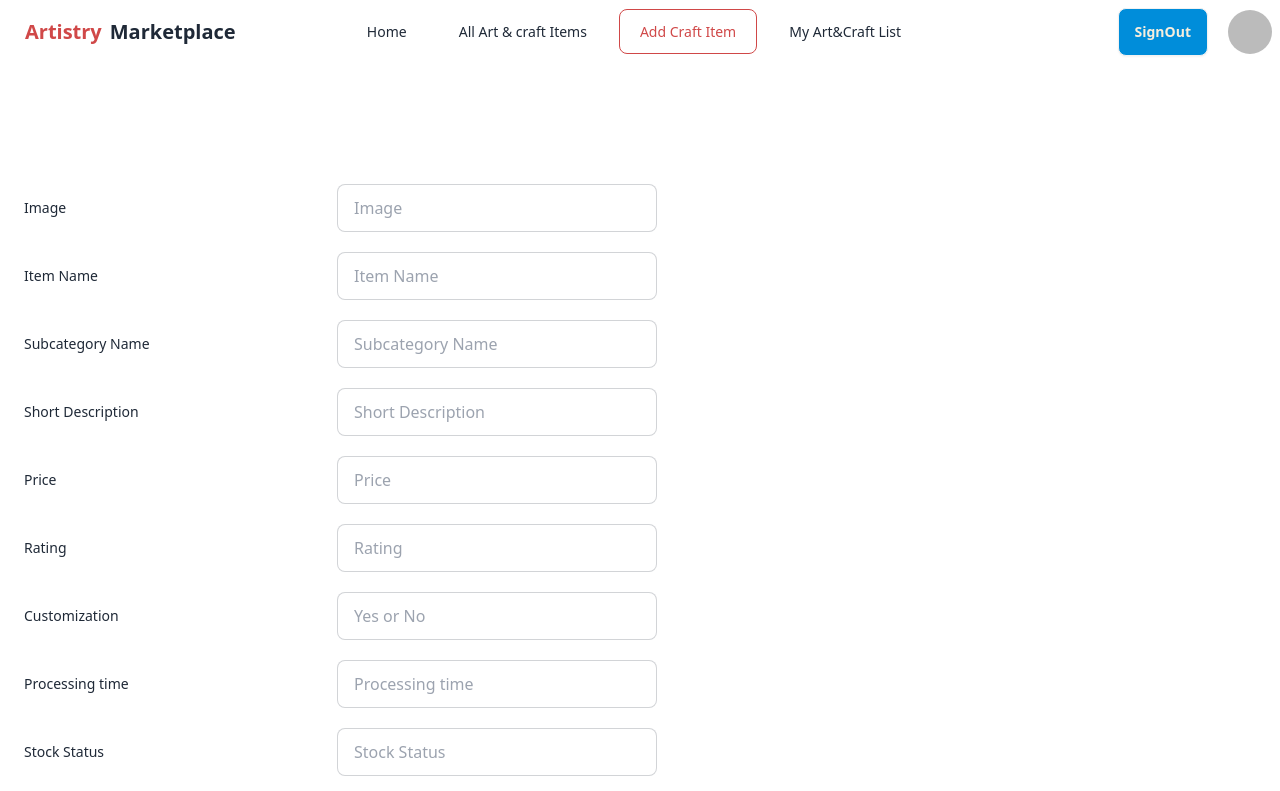
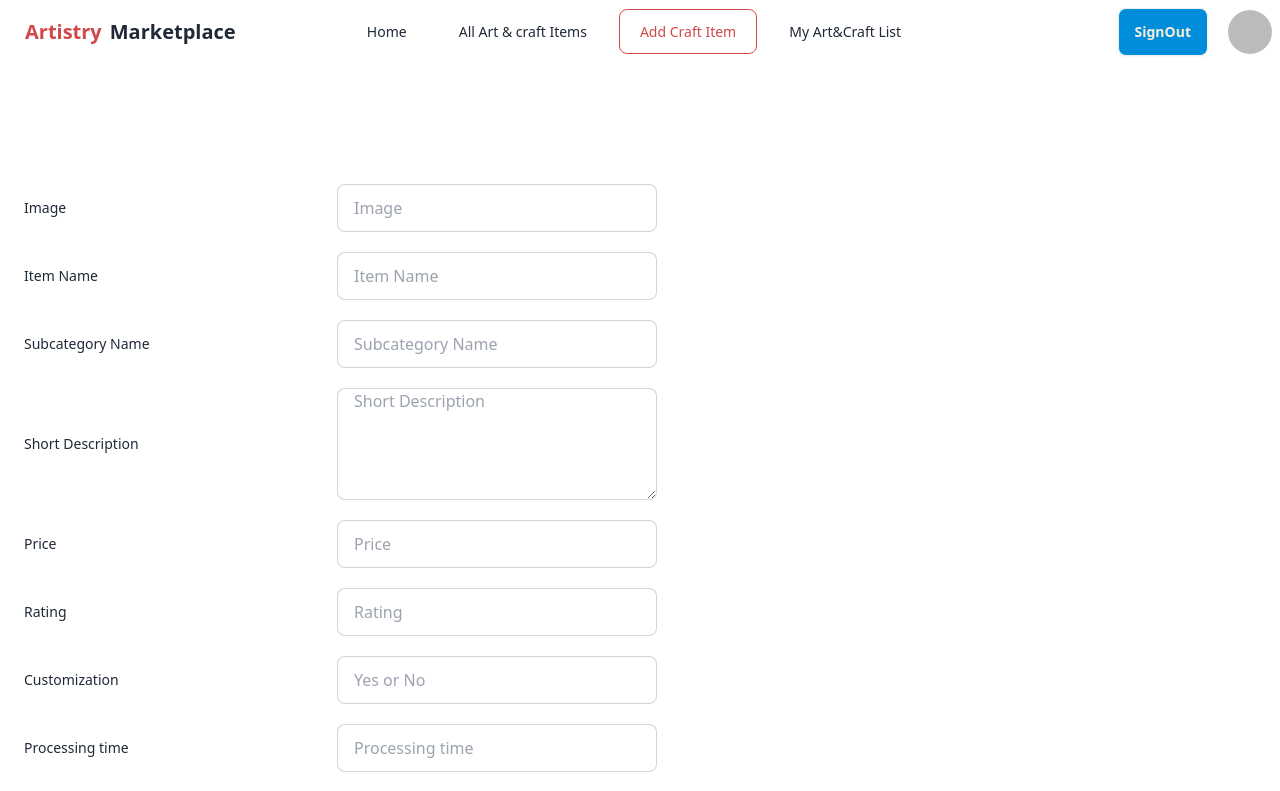
Before and after one commit to Focus4Study/artistry-marketplace, a React (Vite) app: page /add-craft-page in a window 1280 px wide. Shown: the top 791 px of the page. Built offline with nearby package versions, Linux system fonts and the light colour scheme; no server answers; sample sign-in values are in the browser's storage.

Commit message:
text area de fixed

```diff
--- a/src/pages/addCraftPage/AddCraftPage.jsx
+++ b/src/pages/addCraftPage/AddCraftPage.jsx
@@ -70,7 +70,8 @@ const AddCraftPage = () => {
 
 
                         <label htmlFor="short description" className="text-sm mr-5">Short Description</label>
-                        <input name="short_description" id="short description" type="text" placeholder="Short Description" className="input input-bordered col-span-3 w-full max-w-xs focus:ring focus:ring-opacity-75 dark:text-gray-50 focus:dark:ring-violet-600 dark:border-gray-300" />
+                        {/* <input name="short_description" id="short description" type="text" placeholder="Short Description" className="input input-bordered col-span-3 w-full max-w-xs focus:ring focus:ring-opacity-75 dark:text-gray-50 focus:dark:ring-violet-600 dark:border-gray-300" /> */}
+                        <textarea name="short_description" id="" cols="50" rows="10" type="text" placeholder="Short Description" className="input input-bordered col-span-3 w-full max-w-xs h-28 focus:ring focus:ring-opacity-75 dark:text-gray-50 focus:dark:ring-violet-600 dark:border-gray-300" ></textarea>
 
 
 
@@ -98,7 +99,7 @@ const AddCraftPage = () => {
                         <input name="stockStatus" id="stockStatus" type="number" placeholder="Stock Status" className="input input-bordered col-span-3 w-full max-w-xs focus:ring focus:ring-opacity-75 dark:text-gray-50 focus:dark:ring-violet-600 dark:border-gray-300" />
 
                         <label htmlFor="User Name" className="text-sm mr-5">User Name</label>
-                        <input name="name" id="user_name" type="email" placeholder="User Name" className="input input-bordered col-span-3 w-full max-w-xs focus:ring focus:ring-opacity-75 dark:text-gray-50 focus:dark:ring-violet-600 dark:border-gray-300" />
+                        <input name="name" id="user_name" type="text" placeholder="User Name" className="input input-bordered col-span-3 w-full max-w-xs focus:ring focus:ring-opacity-75 dark:text-gray-50 focus:dark:ring-violet-600 dark:border-gray-300" />
 
 
                         <label htmlFor="User Email" className="text-sm mr-5">User Email</label>
```
